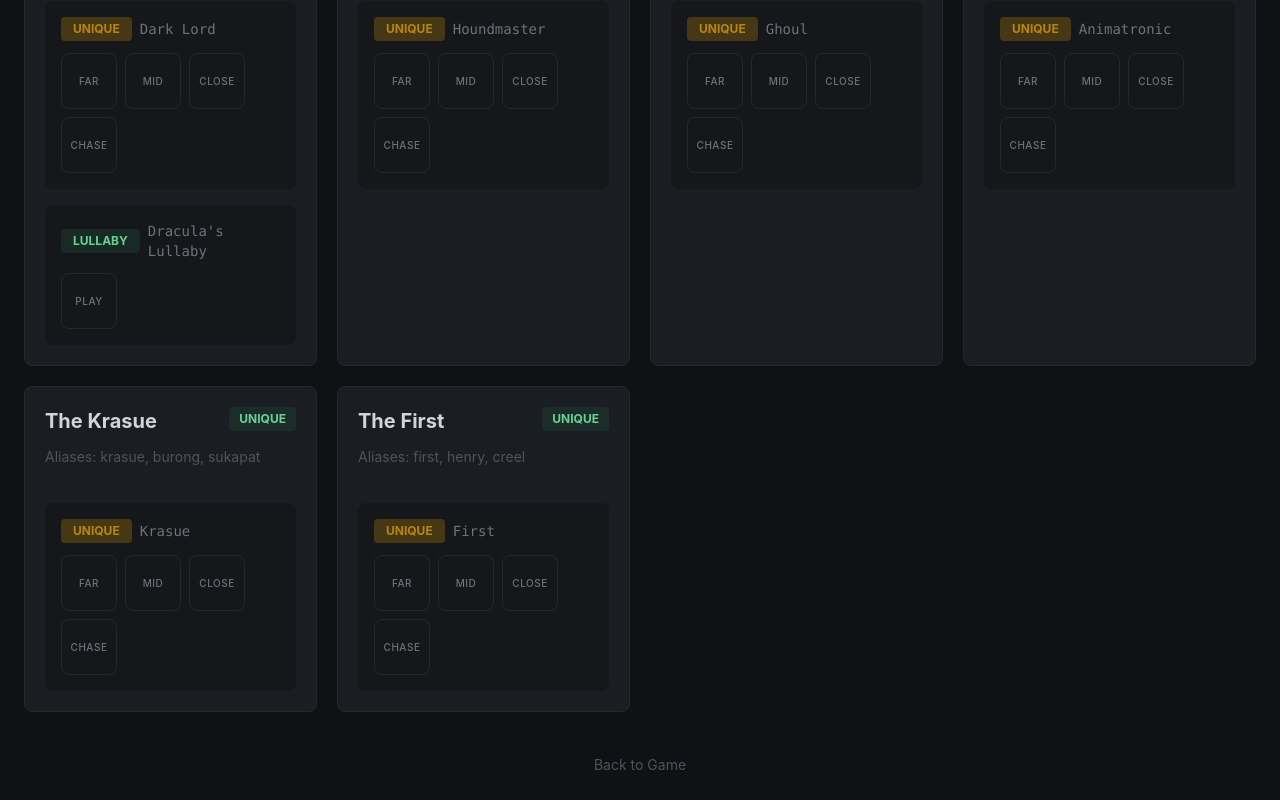
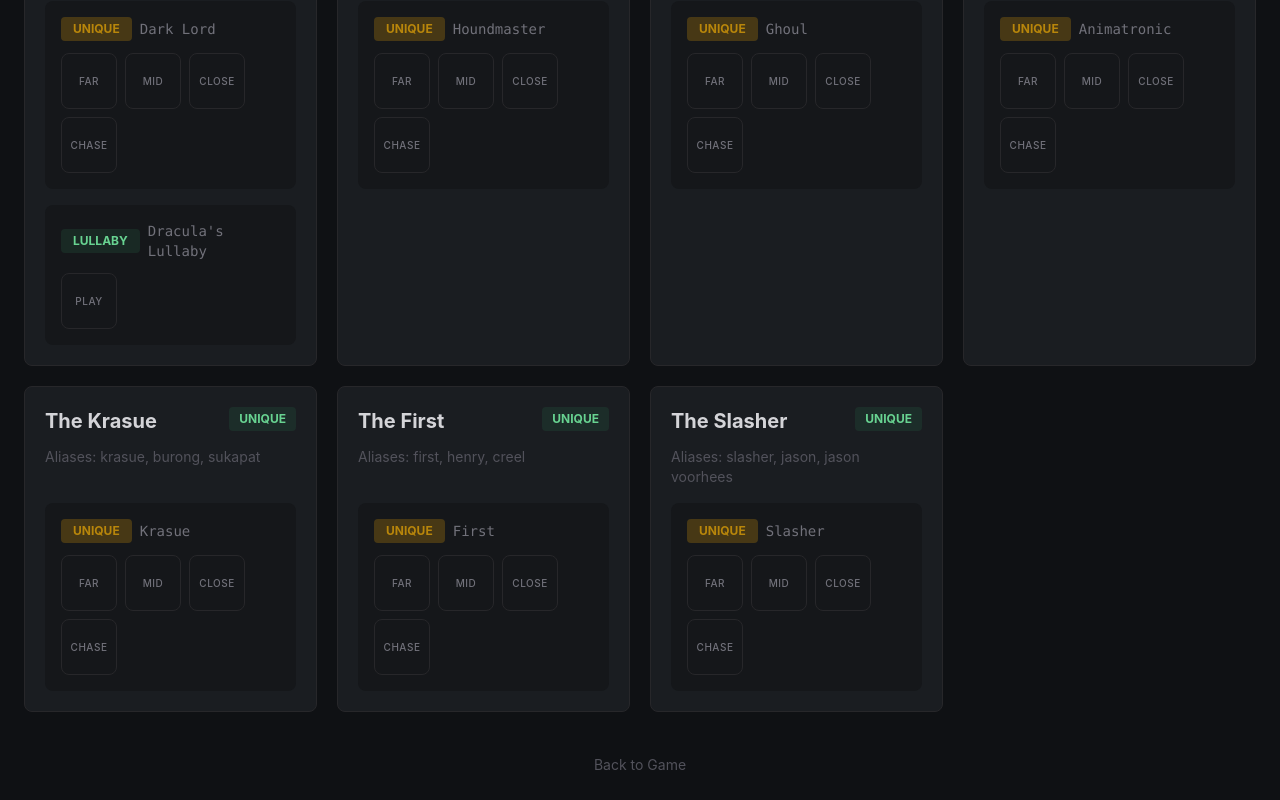
Before and after one commit to Raekh/dead-by-blindtest, a React (Vite) app: page /preview in a window 1280 px wide. Shown: the part 4649-5449 px from the top of the page. Built offline with nearby package versions, Linux system fonts and the light colour scheme.

Commit message:
[new_killer] added jason

```diff
--- a/src/data/killers.ts
+++ b/src/data/killers.ts
@@ -719,6 +719,21 @@ export const KILLERS: Killer[] = [
       lullabies: [],
     },
   },
+
+  // ===========================================
+  // CHAPTER 39 - The Slasher (Friday the 13th)
+  // ===========================================
+  {
+    id: "slasher",
+    name: "The Slasher",
+    aliases: ["slasher", "jason", "jason voorhees"],
+    audio: {
+      terrorRadius: {
+        themes: ["TerrorRadius_Slasher"],
+      },
+      lullabies: [],
+    },
+  },
 ];
 
 // Theme metadata
@@ -821,6 +836,10 @@ export const THEMES: Record<string, { name: string; description: string }> = {
   TerrorRadius_Ghoul: { name: "Ghoul", description: "Ghoul unique theme" },
   TerrorRadius_Krasue: { name: "Krasue", description: "Krasue unique theme" },
   TerrorRadius_First: { name: "First", description: "First unique theme" },
+  TerrorRadius_Slasher: {
+    name: "Slasher",
+    description: "Slasher/Jason unique theme",
+  },
 };
 
 // Lullaby metadata
@@ -987,10 +1006,10 @@ export const THEME_RANGES: Record<string, AudioRange[]> = {
     { start: 75, end: null, label: "chase" },
   ],
   TerrorRadius_Nemesis: [
-    { start: 0, end: 62.5, label: "far" },
-    { start: 62.5, end: 125, label: "mid" },
-    { start: 125, end: 187.5, label: "close" },
-    { start: 187.5, end: null, label: "chase" },
+    { start: 0, end: 58, label: "far" },
+    { start: 58, end: 116, label: "mid" },
+    { start: 116, end: 174, label: "close" },
+    { start: 174, end: null, label: "chase" },
   ],
   TerrorRadius_Cenobite: [
     { start: 0, end: 30, label: "far" },
@@ -1011,10 +1030,10 @@ export const THEME_RANGES: Record<string, AudioRange[]> = {
     { start: 90, end: null, label: "chase" },
   ],
   TerrorRadius_Dredge: [
-    { start: 0, end: 30, label: "far" },
-    { start: 30, end: 60, label: "mid" },
-    { start: 60, end: 90, label: "close" },
-    { start: 90, end: null, label: "chase" },
+    { start: 0, end: 29, label: "far" },
+    { start: 29, end: 58, label: "mid" },
+    { start: 58, end: 88, label: "close" },
+    { start: 88, end: null, label: "chase" },
   ],
   TerrorRadius_Mastermind: [
     { start: 0, end: 30, label: "far" },
@@ -1099,6 +1118,12 @@ export const THEME_RANGES: Record<string, AudioRange[]> = {
     { start: 31, end: 62, label: "mid" },
     { start: 62, end: 93, label: "close" },
     { start: 93, end: null, label: "chase" },
+  ],
+  TerrorRadius_Slasher: [
+    { start: 0, end: 30, label: "far" },
+    { start: 30, end: 60, label: "mid" },
+    { start: 60, end: 90, label: "close" },
+    { start: 90, end: null, label: "chase" },
   ],
 };
 
```
Also changed, not shown: 1 other file (tests, documents, lock files or other folders).
